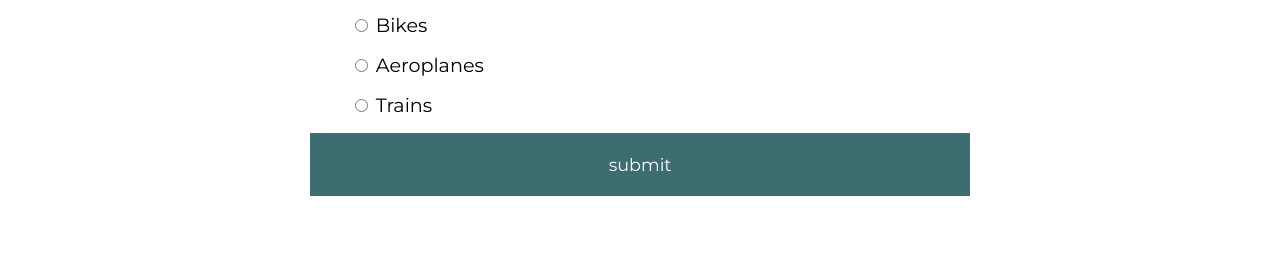
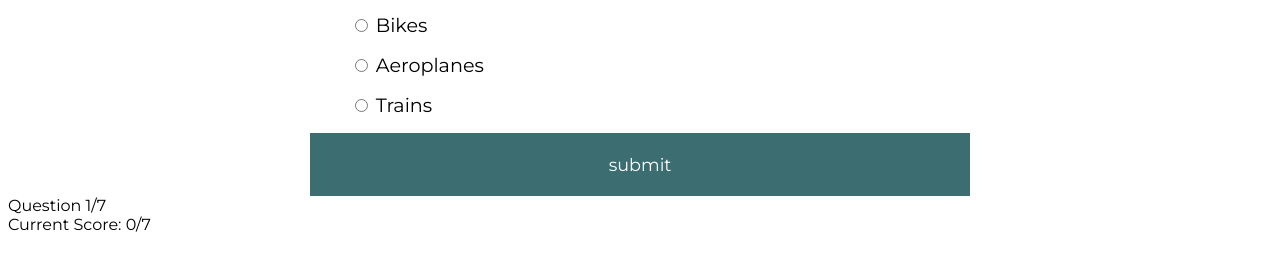
Before and after one commit to JimGardner0204/TheBigHistoryQuiz, a plain HTML site: page index.html in a window 1280 px wide. Shown: the part 371-642 px from the top of the page. Drawn offline with Linux system fonts and the light colour scheme.

Commit message:
functions added to show question number and current score

```diff
--- a/index.html
+++ b/index.html
@@ -64,6 +64,11 @@ https://codingwithnick.in/create-a-quiz-app-using-html-css-javascript/ -->
 
     </div>
 
+    <div class="progressArea">
+        <div id="progress"> Question X of N</div>
+        <div id="currentScore"> Current Score Z of X </div>
+    </div>
+
 
 
 
--- a/js/script.js
+++ b/js/script.js
@@ -3,14 +3,16 @@
  * https://codingwithnick.in/create-a-quiz-app-using-html-css-javascript/
  */
 
-const mainQuiz = document.getElementById('mainquiz')
-const answerA1 = document.querySelectorAll('.answer')
-const questionmain = document.getElementById('topquestion')
-const texta = document.getElementById('a_text')
-const textb = document.getElementById('b_text')
-const textc = document.getElementById('c_text')
-const textd = document.getElementById('d_text')
-const submitbutton = document.getElementById('submit')
+const mainQuiz = document.getElementById('mainquiz');
+const answerA1 = document.querySelectorAll('.answer');
+const questionmain = document.getElementById('topquestion');
+const texta = document.getElementById('a_text');
+const textb = document.getElementById('b_text');
+const textc = document.getElementById('c_text');
+const textd = document.getElementById('d_text');
+const submitbutton = document.getElementById('submit');
+const progressText = document.getElementById('progress');
+const currentScoreText = document.getElementById('currentScore');
 
 let currentQuiz = 0;
 let score = 0;
@@ -54,6 +56,9 @@ function loadQuiz() {
     b_text.innerText = currentQuizData.b
     c_text.innerText = currentQuizData.c
     d_text.innerText = currentQuizData.d
+
+    progressText.innerText = `Question ${currentQuiz+1}/${QUIZ_CONTENT.length}`;
+    currentScoreText.innerText = `Current Score: ${score}/${QUIZ_CONTENT.length}`;
 }
 
 function deselectAnswers() {
```
